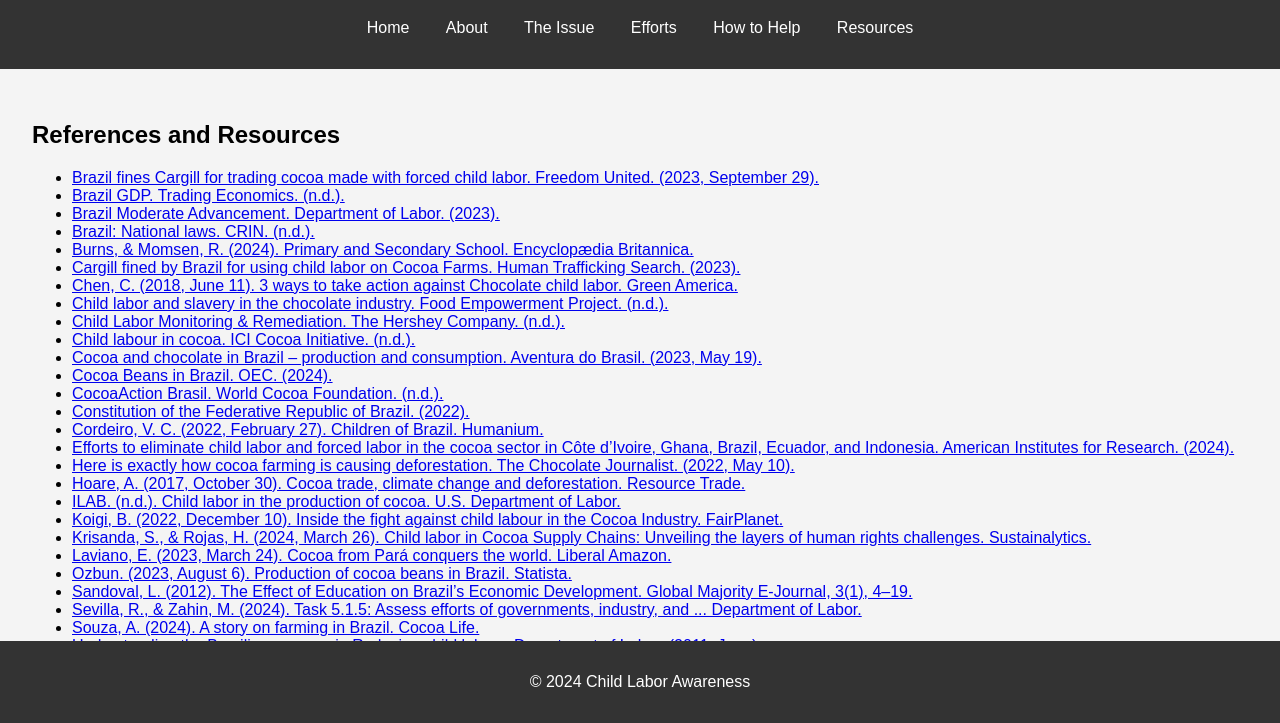
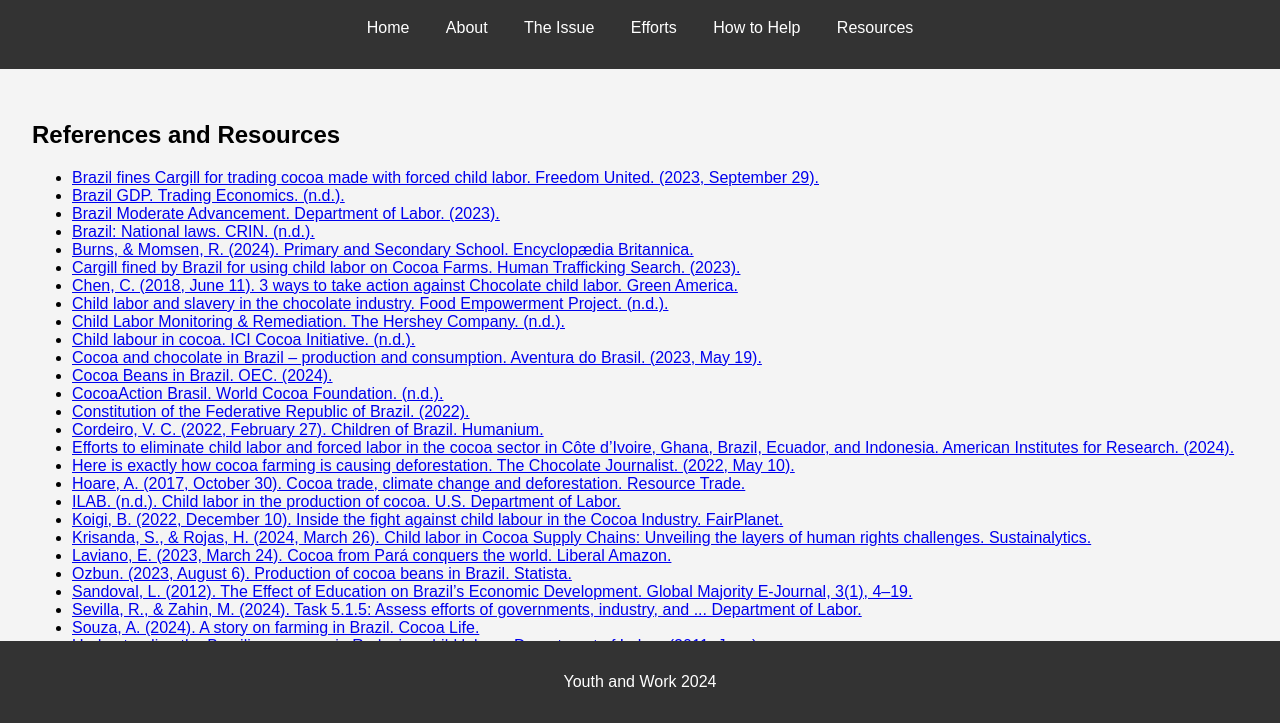
Before and after one commit to Joseph-W-Leonard/Cocoa, a plain HTML site: page resources.html in a window 1280 px wide. Shown: the part 77-800 px from the top of the page. Drawn offline with Linux system fonts and the light colour scheme.

Commit message:
Update footer text to reflect new branding for Youth and Work 2024

```diff
--- a/resources.html
+++ b/resources.html
@@ -55,7 +55,7 @@
         </section>
     </main>
     <footer>
-        <p>&copy; 2024 Child Labor Awareness</p>
+        <p>Youth and Work 2024</p>
     </footer>
 </body>
 </html>
```
